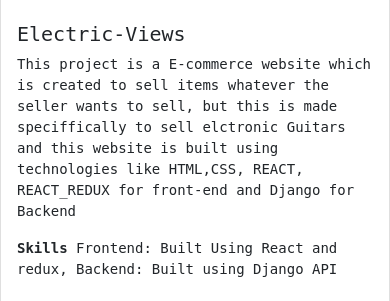
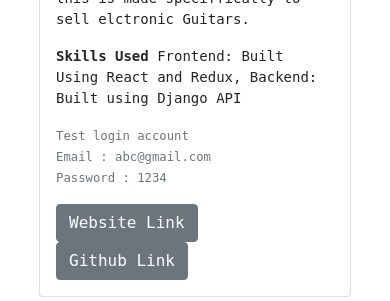
Before and after one commit to DynoVinci/Portfolio, a PHP site: page / in a window 390 px wide. Shown: the part 1052-1353 px from the top of the page. Run offline with PHP 8.4, Linux system fonts and the light colour scheme; some libraries are stand-ins or nearby versions.

Commit message:
changes done

```diff
--- a/index.html
+++ b/index.html
@@ -2,33 +2,18 @@
 <html lang="en">
   <head>
     <meta charset="UTF-8" />
-    <meta name="viewport" content="width=device-width, initial-scale=1" />
-    <link rel="icon" type="image/png" href="img/techis-logo.png" />
-    <link
-      href="https://cdn.jsdelivr.net/npm/bootstrap@5.1.0/dist/css/bootstrap.min.css"
-      rel="stylesheet"
-      integrity="sha384-KyZXEAg3QhqLMpG8r+8fhAXLRk2vvoC2f3B09zVXn8CA5QIVfZOJ3BCsw2P0p/We"
-      crossorigin="anonymous"
-    />
-    <link
-      rel="stylesheet"
-      href="https://cdn.jsdelivr.net/npm/bootstrap-icons@1.3.0/font/bootstrap-icons.css"
-    />
+    <meta name="viewport" content="width=device-width, initial-scale=1">
+    <link rel="icon" type="image/png" href="img/techis-logo.png">
+    <link href="https://cdn.jsdelivr.net/npm/bootstrap@5.1.0/dist/css/bootstrap.min.css" rel="stylesheet" integrity="sha384-KyZXEAg3QhqLMpG8r+8fhAXLRk2vvoC2f3B09zVXn8CA5QIVfZOJ3BCsw2P0p/We" crossorigin="anonymous">
+    <link rel="stylesheet" href="https://cdn.jsdelivr.net/npm/bootstrap-icons@1.3.0/font/bootstrap-icons.css">
     <link rel="stylesheet" href="./style.css" />
     <title>Portfolio</title>
   </head>
   <body>
     <nav class="navbar navbar-expand-lg navbar-light shadow-sm">
       <div class="container">
-        <a class="navbar-brand title-icon" href="#"
-          ><span class="font-primary">P</span>ortfolio</a
-        >
-        <button
-          class="navbar-toggler"
-          type="button"
-          data-bs-toggle="collapse"
-          data-bs-target="#navbarToggler"
-        >
+        <a class="navbar-brand title-icon" href="#"><span class="font-primary">P</span>ortfolio</a>
+        <button class="navbar-toggler" type="button" data-bs-toggle="collapse" data-bs-target="#navbarToggler">
           <span class="navbar-toggler-icon"></span>
         </button>
         <div class="collapse navbar-collapse" id="navbarToggler">
@@ -69,96 +54,78 @@
     </div>
     <div id="project">
       <h2><span class="font-primary">P</span>rojects</h2>
-      <div class="card mb-3">
-        <div class="row">
-          <!-- <div class="col-md-4">
-            <img src="img/joy-bckground-home.png" alt="Twitter Clone" />
-          </div>
-          <div class="col-md-8">
-            <div class="card-body">
-              <h5 class="card-title">
-                Joy Background - Cartoon images for kids
-              </h5>
-              <p class="card-text">
-                This website contains images to use as Background for your zoom
-                meeting and specifically made for children and anyone can use
-                and this website is built using technologies like HTML,CSS,
-                REACT, REACT_REDUX for front-end and Django for Backend
-              </p>
-              <p class="card-text">
-                <strong>Skills</strong> Frontend: Built Using React and redux,
-                Backend: Built using Django API
-              </p> -->
-              <!-- <a
-                href="https://front-end-jb.herokuapp.com/"
-                target="_blank"
-                class="btn btn-secondary"
-                >Website Link</a
-              >
-              <a
-                href="https://github.com/shivaganeshtechis/joy-background"
-                target="_blank"
-                class="btn btn-secondary"
-                >Github Link</a
-              > -->
-              <!-- <p class="card-text">
-                <small class="text-muted">Last updated 3 mins ago</small>
-              </p> -->
-            </div>
-          </div>
-        </div>
-      </div>
 
+
+      <!-- Self Development -->
       <div class="card mb-3">
         <div class="row">
           <div class="col-md-4">
-            <video width="320" height="240" autoplay controls muted>
-              <source src="img/Electric-Views.mp4" type="video/mp4" />
+            <video id="video" autoplay muted controls>
+              <source src="video/Darris_SD.mp4" type="video/mp4" />
               Your browser does not support the video tag.
             </video>
           </div>
           <div class="col-md-8">
             <div class="card-body">
               <h5 class="card-title">Electric-Views</h5>
-              <p class="card-text">
+              <p class="card-text"><Strong>Project description</Strong>
                 This project is a E-commerce website which is created to sell
                 items whatever the seller wants to sell, but this is made
-                speciffically to sell elctronic Guitars and this website is
-                built using technologies like HTML,CSS, REACT, REACT_REDUX for
-                front-end and Django for Backend
+                speciffically to sell elctronic Guitars.
               </p>
               <p class="card-text">
-                <strong>Skills</strong> Frontend: Built Using React and redux,
+                <strong>Skills Used</strong> Frontend: Built Using React and Redux,
                 Backend: Built using Django API
               </p>
               <p class="card-text">
-                <small class="text-muted"
-                  >Test login account <br />
+                <small class="text-muted">
+                  Test login account <br />
                   Email : abc@gmail.com <br />
-                  Password : 1234</small
-                >
+                  Password : 1234</small>
               </p>
-              <a
-                href="https://electric-views-frontend-prod.herokuapp.com/"
-                target="_blank"
-                class="btn btn-secondary"
-                >Website Link</a
-              >
-              <a
-                href="https://github.com/DynoVinci/electric-view-main"
-                target="_blank"
-                class="btn btn-secondary"
-                >Github Link</a
-              >
+              <a href="https://frontend-electric-views.herokuapp.com/" target="_blank" class="btn btn-secondary">Website Link</a>
+              <a href="https://github.com/DynoVinci/electric-view-main" target="_blank" class="btn btn-secondary">Github Link</a>
             </div>
           </div>
         </div>
       </div>
+<!-- Group Development -->
+      <div class="card mb-3">
+        <div class="row">
+          <div class="col-md-4">
+            <video id="video" autoplay muted controls>
+              <source src="video/Darris_GD.mp4" type="video/mp4" />
+              Your browser does not support the video tag.
+            </video>
+          </div>
+          <div class="col-md-8">
+            <div class="card-body">
+              <h5 class="card-title">Joy Background</h5>
+              <p class="card-text"><Strong>Project description</Strong>
+                This project is to show differnt kind of Background, According to your Mood.
+              </p>
+              <p class="card-text">
+                <strong>Skills Used</strong> Frontend: Built Using React and Redux,
+                Backend: Built using Django API
+              </p>
+              <p class="card-text">
+                <small class="text-muted">
+                  Test login account <br />
+                  Email : abc@gmail.com <br />
+                  Password : 1234</small>
+              </p>
+              <a href="https://front-end-joy.herokuapp.com/" target="_blank" class="btn btn-secondary">Website Link</a>
+              <a href="https://github.com/Joybackground/joybackgroundproject" target="_blank" class="btn btn-secondary">Github Link</a>
+            </div>
+          </div>
+        </div>
+      </div>
+
+
+
+
     </div>
-    <script
-      src="https://cdn.jsdelivr.net/npm/bootstrap@5.1.0/dist/js/bootstrap.bundle.min.js"
-      integrity="sha384-U1DAWAznBHeqEIlVSCgzq+c9gqGAJn5c/t99JyeKa9xxaYpSvHU5awsuZVVFIhvj"
-      crossorigin="anonymous"
-    ></script>
+    <script src="https://cdn.jsdelivr.net/npm/bootstrap@5.1.0/dist/js/bootstrap.bundle.min.js"
+      integrity="sha384-U1DAWAznBHeqEIlVSCgzq+c9gqGAJn5c/t99JyeKa9xxaYpSvHU5awsuZVVFIhvj"crossorigin="anonymous"></script>
   </body>
 </html>
--- a/style.css
+++ b/style.css
@@ -21,7 +21,7 @@ h2 {
   margin-bottom: 20px;
 }
 a.font-black {
-  color: black;
+  color: #000 !important;
 }
 /*
 About
@@ -46,10 +46,11 @@ About
 }
 #about .skills {
   font-size: 14px;
-  color: lightseagreen;
+  color: #00abae;
   margin-bottom: 10px;
+  font-weight: bold;
 }
-#margin .email {
+#about .email {
   margin-top: 14px;
   font-size: 14px;
 }
@@ -66,23 +67,26 @@ About
 PROJECTS
 
 ***/
-#project {
+#project{
   margin: 60px auto;
-  width: 80%;
-  text-align: center;
+  width: 80%
 }
-#project .card-body {
+
+#project h2{
   text-align: center;
 }
 
-#projects h2 {
-  text-align: center;
+#project .card img{
+  width: 100%;
+  background-color: rgb(238, 164, 137);
+  text-align: left;
 }
 
-#project .card img {
-  width: 60%;
-  height: 100%;
-}
-#project .card-title {
+#project .card-title{
   font-weight: bold;
 }
+#video{
+  width: 100%;
+  max-height: 270px;
+  background-color: black;
+}
```
Also changed, not shown: 3 other files.
